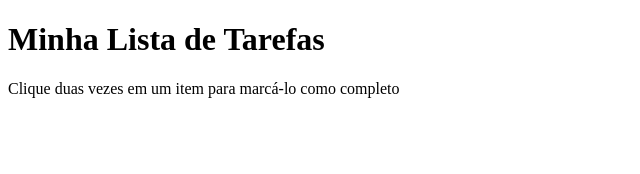
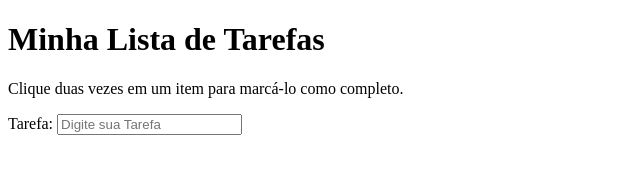
Before and after one commit to alissonooliveiraofc/task-list-v1, a website: page index.html in a window 1280 px wide. Shown: the whole page, without its empty margins (0-640 px from the left). Drawn offline with Linux system fonts and the light colour scheme.

Commit message:
3 - Adicione um input onde a pessoa usuária poderá digitar o nome do item que deseja adicionar à lista

```diff
--- a/index.html
+++ b/index.html
@@ -10,8 +10,13 @@
 <body>
   <header>
     <h1>Minha Lista de Tarefas</h1>
-    <p id="funcionamento">Clique duas vezes em um item para marcá-lo como completo</p>
+    <p id="funcionamento">Clique duas vezes em um item para marcá-lo como completo.</p>
   </header>
+
+  <main>
+    <label for="texto-tarefa">Tarefa:</label>
+    <input id="texto-tarefa" type="text" placeholder="Digite sua Tarefa">
+  </main>
 </body>
 
 </html>
```
